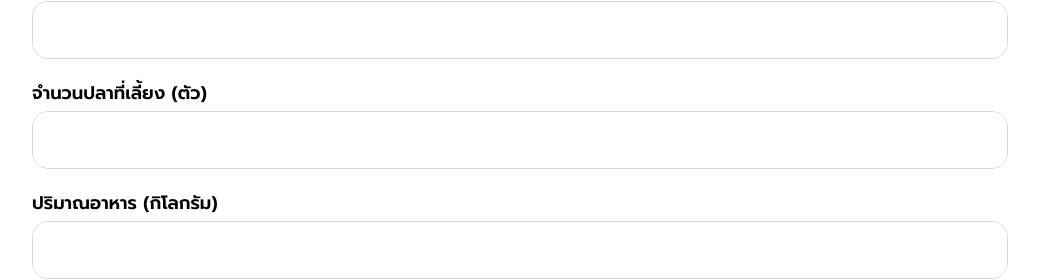
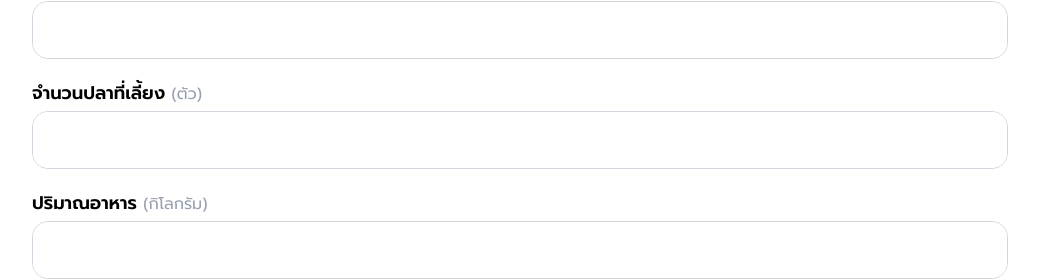
Before and after one commit to koard/DukeFarm-Frontend, a Next.js app: page /large/record-large in a window 1280 px wide. Shown: the part 1003-1283 px from the top of the page, without its empty margins (120-1159 px from the left). Built offline with nearby package versions, Linux system fonts and the light colour scheme; no server answers; sample sign-in values are in the browser's storage.

Commit message:
refactor: record data entry form

```diff
--- a/src/components/records/RecordEntryForm.tsx
+++ b/src/components/records/RecordEntryForm.tsx
@@ -804,7 +804,9 @@ export const RecordEntryForm = ({ farmType, backHref }: RecordEntryFormProps) =>
 
         <div className="space-y-1">
           <div className="flex items-center justify-between">
-            <label className="block text-lg font-semibold text-black">จำนวนปลาที่เลี้ยง (ตัว)</label>
+            <label className="block text-lg font-semibold text-black">
+              จำนวนปลาที่เลี้ยง <span className="text-gray-400 font-normal text-base">(ตัว)</span>
+            </label>
           </div>
           <div className="bg-white border border-gray-300 rounded-2xl overflow-hidden">
             <input
@@ -817,7 +819,9 @@ export const RecordEntryForm = ({ farmType, backHref }: RecordEntryFormProps) =>
         </div>
         <div className="space-y-1">
           <div className="flex items-center justify-between">
-            <label className="block text-lg font-semibold text-black">ปริมาณอาหาร (กิโลกรัม)</label>
+            <label className="block text-lg font-semibold text-black">
+              ปริมาณอาหาร <span className="text-gray-400 font-normal text-base">(กิโลกรัม)</span>
+            </label>
           </div>
           <div className="bg-white border border-gray-300 rounded-2xl overflow-hidden">
             <input
```
